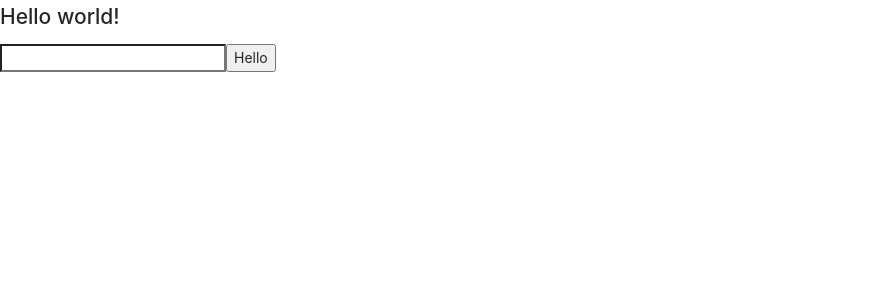
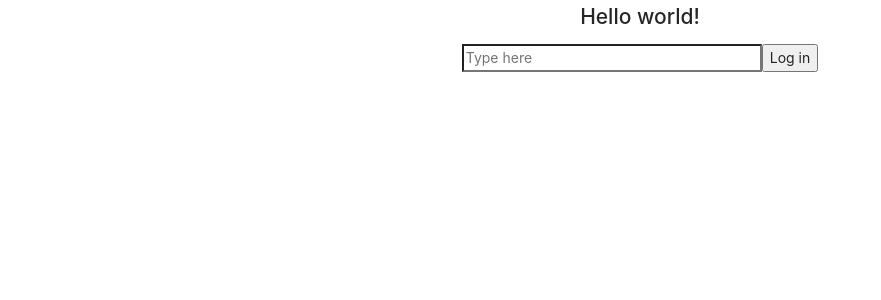
Before and after one commit to elijahmylcev/first-react-project, a React (Create React App) app: page / in a window 1280 px wide. Shown: the top 300 px of the page, without its empty margins (0-881 px from the left). Built offline with nearby package versions, Linux system fonts and the light colour scheme.

Commit message:
Base for components

```diff
--- a/src/App.js
+++ b/src/App.js
@@ -1,19 +1,37 @@
-import logo from './logo.svg';
 import './App.css';
+// Можно использовать стрелочные функции для создания компонентов
+function Header() {
+  return <h2>Hello world!</h2>;
+}
+
+function Field() {
+  const placeHolder = 'Type here';
+  const styledField = {
+    width: '300px',
+  };
+  return (
+    <input
+      type="text"
+      placeholder={placeHolder}
+      style={styledField}
+    />
+  );
+}
+
+function Btn() {
+  const text = 'Log in';
+  // const res = () => 'Log in';
+  const logged = false;
+  // return <button type="submit">{res()}</button>;
+  return <button type="submit">{ logged ? 'Enter' : text }</button>;
+}
 
 function App() {
   return (
     <div className="App">
-      <header className="App-header">
-        <img src={logo} className="App-logo" alt="logo" />
-        <p>
-          Edit
-          {' '}
-          <code>src/App.js</code>
-          {' '}
-          and save to reload.
-        </p>
-      </header>
+      <Header />
+      <Field />
+      <Btn />
     </div>
   );
 }
--- a/src/index.js
+++ b/src/index.js
@@ -1,25 +1,22 @@
 import React from 'react';
 import ReactDOM from 'react-dom';
-// import App from './App';
+import App from './App';
 import './index.css';
 
-const text = 'Hello world!';
+// const text = 'Hello world!';
 
-const element = (
-  <div>
-    <h2 className="text">{text}</h2>
-    <input type="text" />
-    <button type="submit">Hello</button>
-    {/* <label htmlFor="" /> */}
-  </div>
-);
+// const element = (
+//   <div>
+//     <h2 className="text">{text}</h2>
+//     <input type="text" />
+//     <button type="submit">Hello</button>
+//     {/* <label htmlFor="" /> */}
+//   </div>
+// );
 
 // const element = React.createElement('h2', { className: 'greetings' }, 'Hello world!!!');
 
 ReactDOM.render(
-  // <React.StrictMode>
-  //   <App />
-  // </React.StrictMode>,
-  element,
+  <App />,
   document.getElementById('root'),
 );
```
Also changed, not shown: .eslintrc.json.
